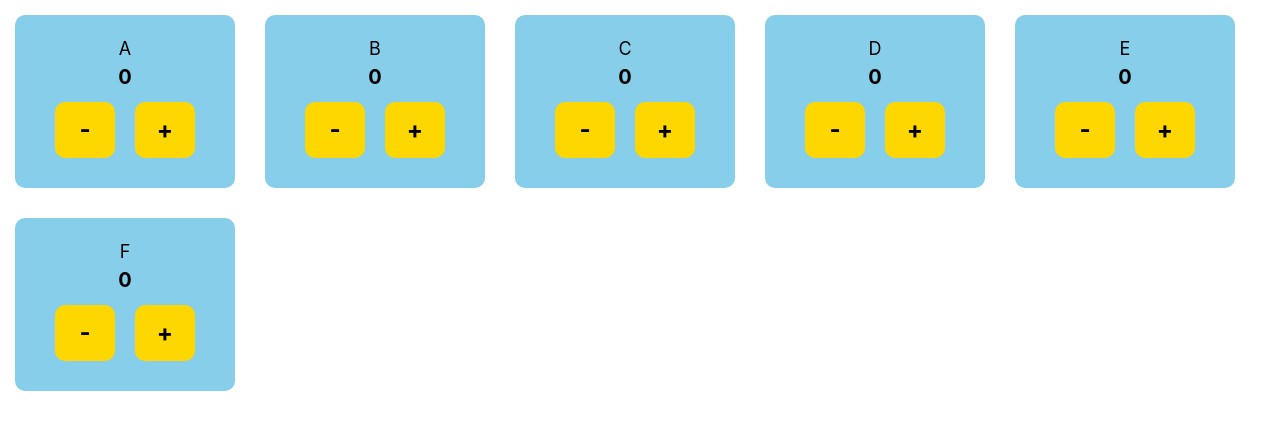
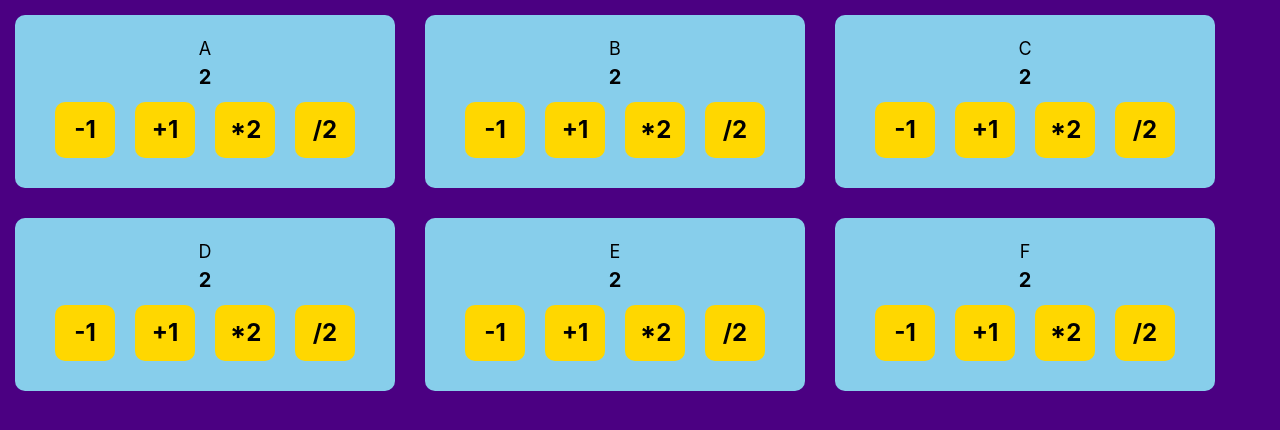
Before and after one commit to FrontierSorcerer85/primer_proyeto_react_1, a React (Vite) app: page / in a window 1280 px wide. Shown: the top 430 px of the page. Built offline with nearby package versions, Linux system fonts and the light colour scheme.

Commit message:
he hecho cambios en el estilo del proyecto, y puse más botnes funcionales

```diff
--- a/src/componentes/Contador.jsx
+++ b/src/componentes/Contador.jsx
@@ -1,16 +1,23 @@
 import { Component } from 'react'
+
 import Boton from './Boton';
 
 export default class  Contador extends Component {
   constructor(props){
     super(props);
-    this.state = {valor: 0}
+    this.state = {valor: 2}
   }
   restar () {
     this.setState({valor: this.state.valor - 1 })
   }
   sumar () {
     this.setState({valor: this.state.valor + 1 })
+  }
+  multiplicar () {
+    this.setState({valor: this.state.valor * 2 })
+  }
+  dividir () {
+    this.setState({valor: this.state.valor / 2 })
   }
 
   render () {
@@ -19,11 +26,17 @@ export default class  Contador extends Component {
         <span className='Titulo'>{this.props.children}</span>
         <span className='Valor'>{this.state.valor}</span>
         <div className='Botonera'>
-          <Boton simbolo='-'
+          <Boton simbolo='-1'
           accion={()=> this.restar()}
           />
-          <Boton simbolo='+'
+          <Boton simbolo='+1'
           accion={()=> this.sumar()}
+          />
+          <Boton simbolo='*2'
+          accion={()=> this.multiplicar()}
+          />
+          <Boton simbolo='/2'
+          accion={()=> this.dividir()}
           />
         </div>
       </div>
--- a/src/index.css
+++ b/src/index.css
@@ -2,7 +2,7 @@
   font-family: Inter, system-ui, Avenir, Helvetica, Arial, sans-serif;
   line-height: 1.5;
   font-weight: 400;
-
+  background-color: indigo;
   font-synthesis: none;
   text-rendering: optimizeLegibility;
   -webkit-font-smoothing: antialiased;
```
